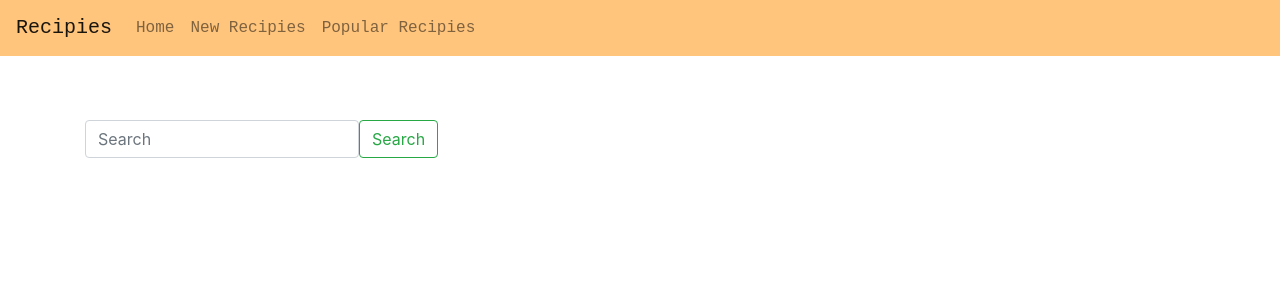
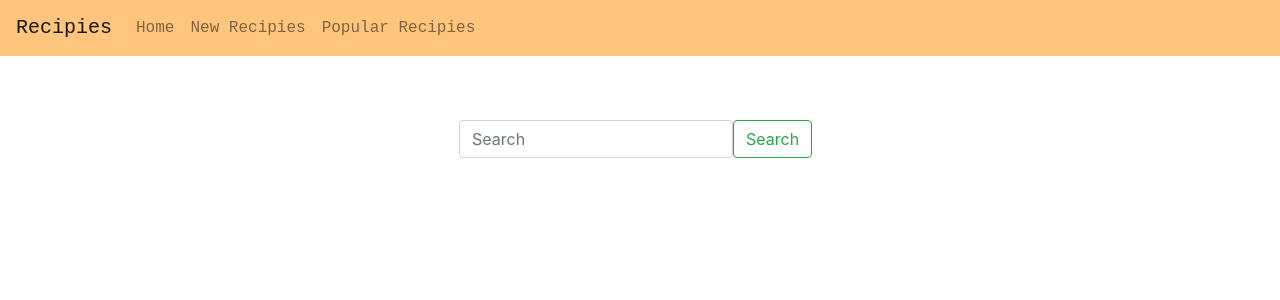
Before and after one commit to TiffanyJan/Recipies, a React (Create React App) app: page / in a window 1280 px wide. Shown: the top 300 px of the page. Built offline with nearby package versions, Linux system fonts and the light colour scheme.

Commit message:
center search bar

```diff
--- a/src/App.css
+++ b/src/App.css
@@ -4,6 +4,9 @@
   font-weight: "bold";
 }
 
-.col-sm{
-
+.form-inline {
+  display: flex;
+  flex-flow: row wrap;
+  align-items: center;
+  margin-left: 374px;;
 }
```
